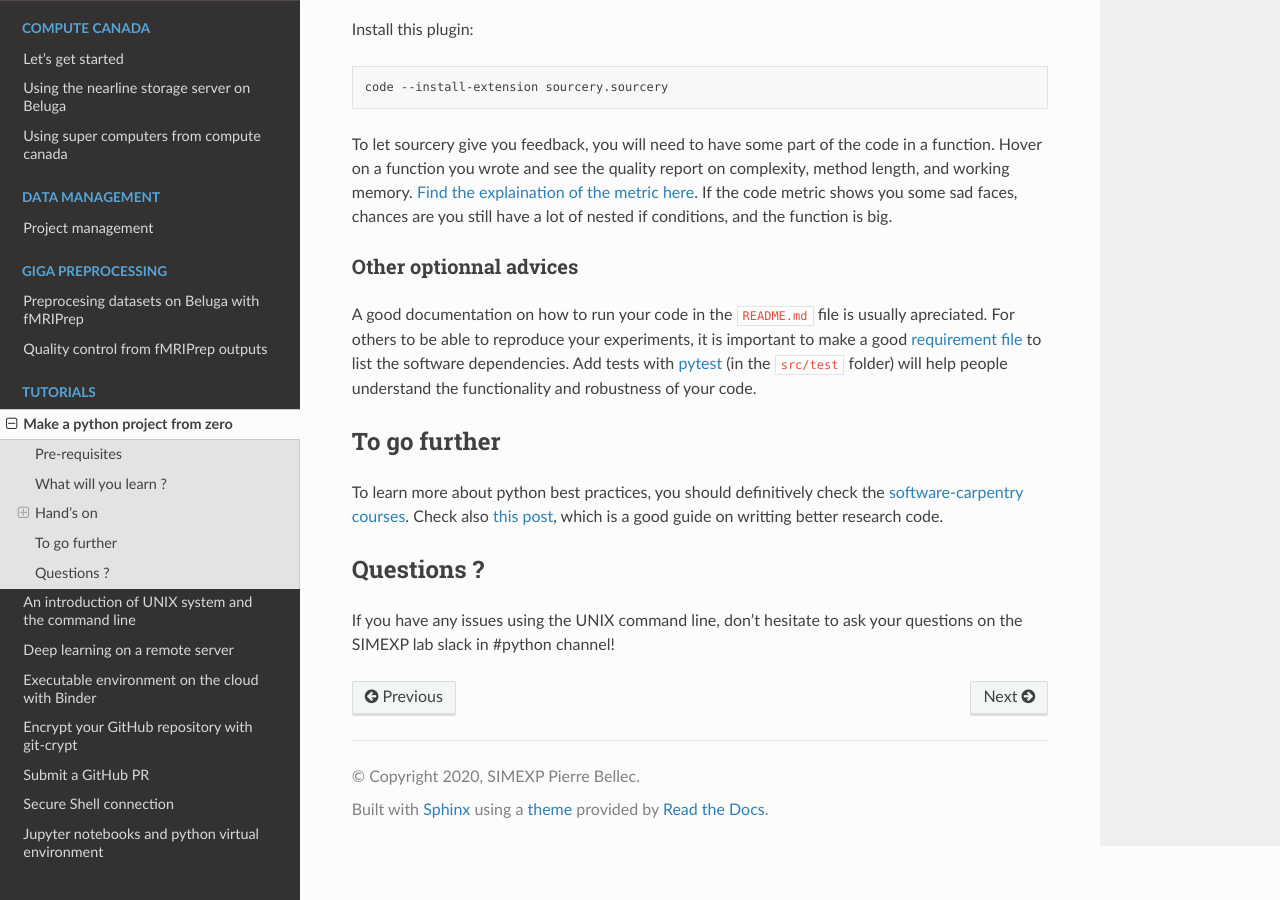
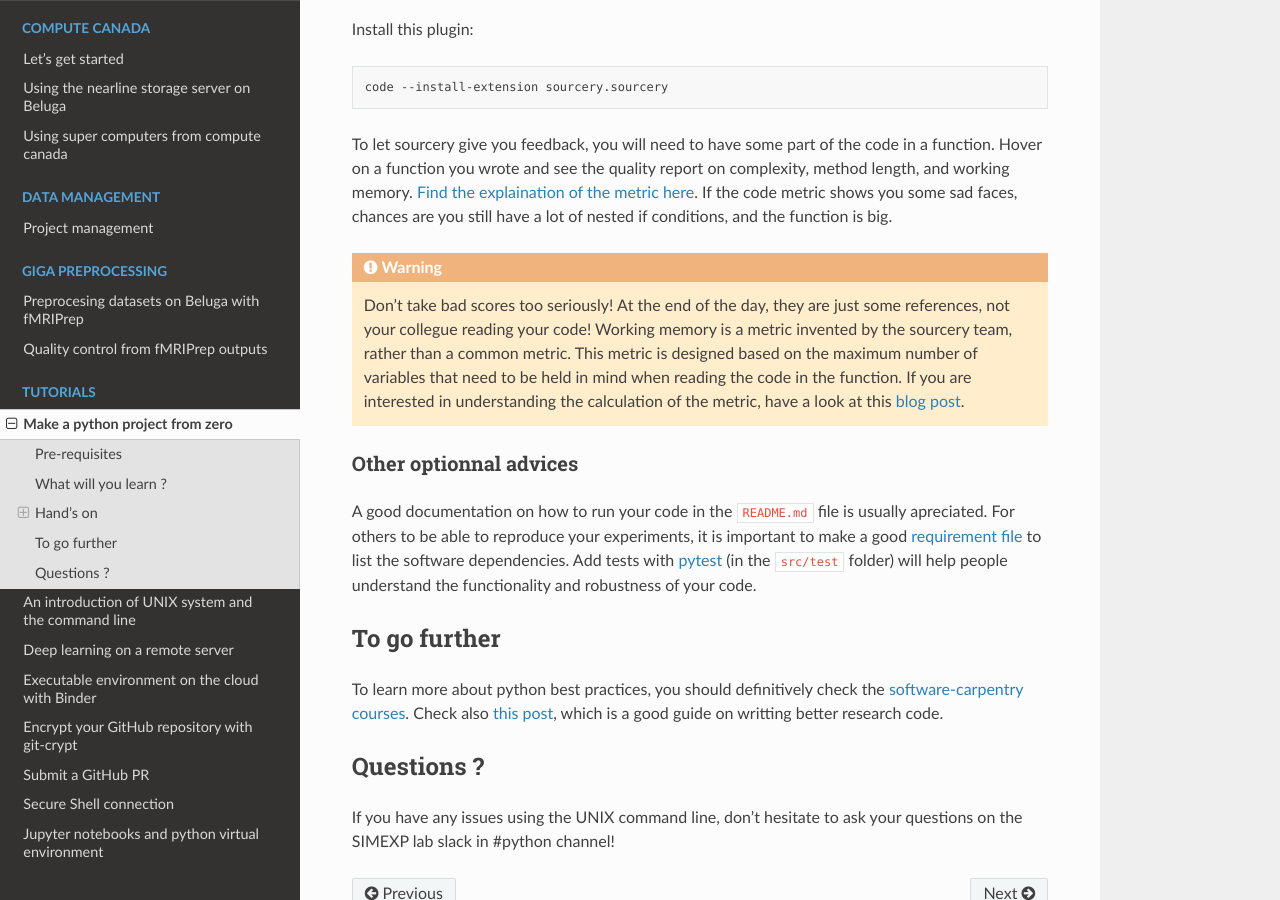
Before and after one commit to SIMEXP/lab-documentation, a Sphinx documentation site: the page built from source/tutorials/python.rst, in a window 1280 px wide and 900 px high, scrolled down 4216 px. Built offline with Sphinx 7.4.7 and the Read the Docs theme 2.0.0, drawn with Linux system fonts in a browser that asks for light colours.

Commit message:
Add a warning about quality metric

```diff
--- a/source/tutorials/python.rst
+++ b/source/tutorials/python.rst
@@ -182,6 +182,12 @@ Hover on a function you wrote and see the quality report on complexity, method l
 `Find the explaination of the metric here <https://github.com/sourcery-ai/sourcery/wiki/Quality-Report#code-metrics>`_.
 If the code metric shows you some sad faces, chances are you still have a lot of nested if conditions, and the function is big.
 
+.. warning::
+    Don't take bad scores too seriously! At the end of the day, they are just some references, not your collegue reading your code!
+    Working memory is a metric invented by the sourcery team, rather than a common metric.
+    This metric is designed based on the maximum number of variables that need to be held in mind when reading the code in the function.
+    If you are interested in understanding the calculation of the metric, have a look at this `blog post <https://sourcery.ai/blog/working-memory/>`_.
+
 Other optionnal advices
 -----------------------
 
```
